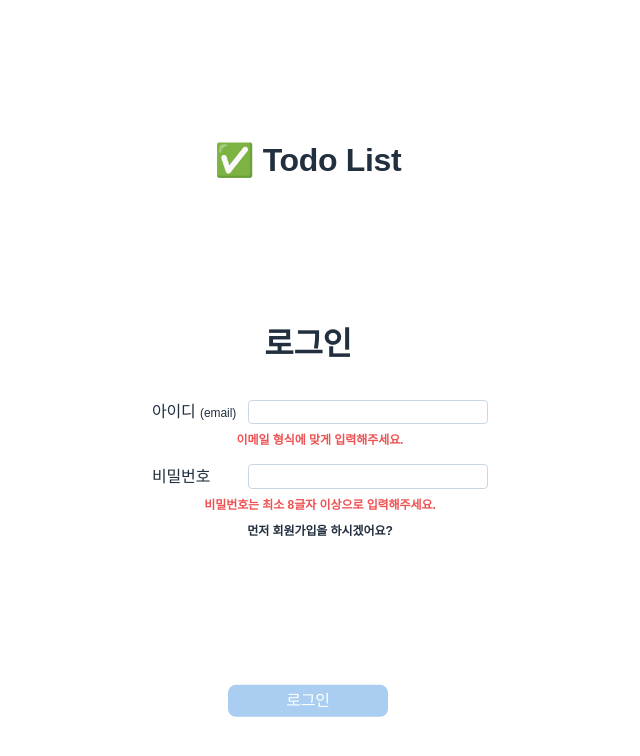
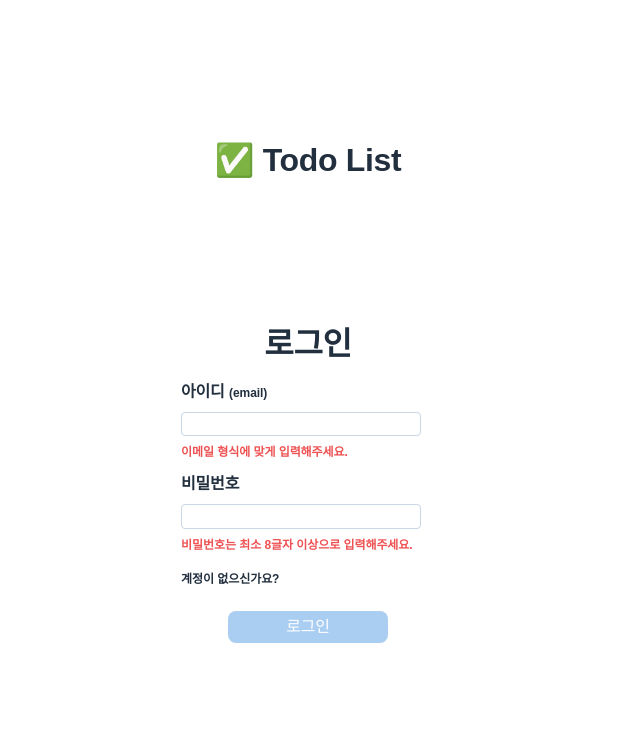
Before and after one commit to yondo123/wanted-pre-onboarding-fe-7, a React (Create React App) app: page /signin in a window 1280 px wide. Shown: the top 756 px of the page, without its empty margins (332-972 px from the left). Built offline with nearby package versions, Linux system fonts and the light colour scheme; a web font is replaced by a local one.

Commit message:
update : Form UI 수정

```diff
--- a/src/pages/Home.jsx
+++ b/src/pages/Home.jsx
@@ -4,10 +4,10 @@ const Home = function () {
         <main>
             <h1 className="hide">로그인 및 회원가입</h1>
             <div className="button-wrap">
-                <button type="button" className="button-normal">
+                <button type="button" className="button-normal xl">
                     <Link to={'/signin'}>로그인</Link>
                 </button>
-                <button type="button" className="button-normal">
+                <button type="button" className="button-normal xl">
                     <Link to={'/signup'}>회원가입</Link>
                 </button>
             </div>
--- a/src/pages/Sign.jsx
+++ b/src/pages/Sign.jsx
@@ -6,7 +6,7 @@ const Sign = function () {
     const data = {
         signin: {
             text: '로그인',
-            replaceText : '먼저 회원가입을 하시겠어요?',
+            replaceText : '계정이 없으신가요?',
             replaceLink : "/signup",
             call: fetchSignIn
         },
@@ -100,13 +100,13 @@ const Sign = function () {
                         <p className={'hideinfo text-sm notice ' + (isAvailablePassword ? 'hide' : '')}>
                             비밀번호는 최소 8글자 이상으로 입력해주세요.
                         </p>
-                </div>
                         <div className='replace'>
                             <Link to={data[path].replaceLink} replace={true}><span className='text-sm'>{ data[path].replaceText}</span></Link>
                         </div>
+                    </div>
                     <button
                         type="button"
-                    className="button-normal submit"
+                        className="button-normal submit xl"
                         disabled={!(isAvailableEmail && isAvailablePassword)}
                         onClick={submit}
                     >
--- a/src/styles/layouts/_buttons.scss
+++ b/src/styles/layouts/_buttons.scss
@@ -23,6 +23,11 @@
         width: 48px;
     }
 
+    &.xl {
+        height: 32px;
+        width: 160px;
+    }
+
     &:hover {
         background-color: $sub;
     }
--- a/src/styles/layouts/_form.scss
+++ b/src/styles/layouts/_form.scss
@@ -1,89 +1,69 @@
 .form {
+    display: flex;
+    flex-direction: column;
+    justify-content: center;
+
     .title {
         text-align: center;
     }
 
+    .input-wrap {
+        margin-top: 8px;
 
-    .input-wrap {
-        margin-top: 16px;
-        display: flex;
-        flex-direction: column;
-        justify-content: center;
-        padding-left: 24px;
+        .input-field {
+            margin-top: 4px;
+
+            .marker {
+                font-weight: 700;
+            }
+
+            input {
+                width: 80%;
+                margin-top: 8px;
+                padding: 2px 4px;
+                border: 1px solid $border;
+                border-radius: 4px;
+            }
+        }
+
+        .replace {
+            margin-top: 16px;
+            font-weight: 700;
+        }
 
         .notice {
+            margin-top: 8px;
             font-weight: 700;
             color: $accent;
         }
-
-        input {
-            width: 80%;
-            margin-top: 8px;
-            padding: 2px 4px;
-            border: 1px solid $border;
-            border-radius: 4px;
-        }
-    }
-
-    .replace {
-        padding-left: 24px;
-        margin-top: 8px;
-        font-weight: 700;
     }
 
     .submit {
         position: absolute;
-        height: 32px;
-        width: 160px;
         left: 50%;
         bottom: 10%;
         transform: translate(-50%, -10%);
-        margin-top: 32px;
     }
 
+
     @include responsive(Tablet) {
-        .title {
-            margin-bottom: 32px;
-        }
+        justify-content: left;
+        align-items: center;
+        position: absolute;
+        left: 50%;
+        transform: translateX(-50%);
         .input-wrap {
-            display: flex;
-            flex-direction: column;
-            justify-content: center;
-            align-items: center;
-            padding-left: 24px;
-
+            width: 254px;
             .input-field {
-                display: flex;
-                justify-content: center;
-                align-items: flex-end;
-            }
-
-            .marker {
-                min-width: 96px;
-            }
-
-            input {
-                margin: 0;
-                width: 240px;
-            }
-
-            .notice {
-                margin-top: 8px;
+                input {
+                    width: 240px;
+                }
             }
         }
-
-        .replace{
-            position: absolute;
-            left: 50%;
-            transform: translateX(-50%);
-        }
-
-        .submit {
-            position: absolute;
-            width: 160px;
-            left: 50%;
-            bottom: 10%;
-            transform: translate(-50%, -10%);
+        .submit{
+            position: static;
+            transform: unset;
+            margin-top: 24px;
         }
     }
 }
```
Lines whose indentation alone changed are shown as unchanged.
